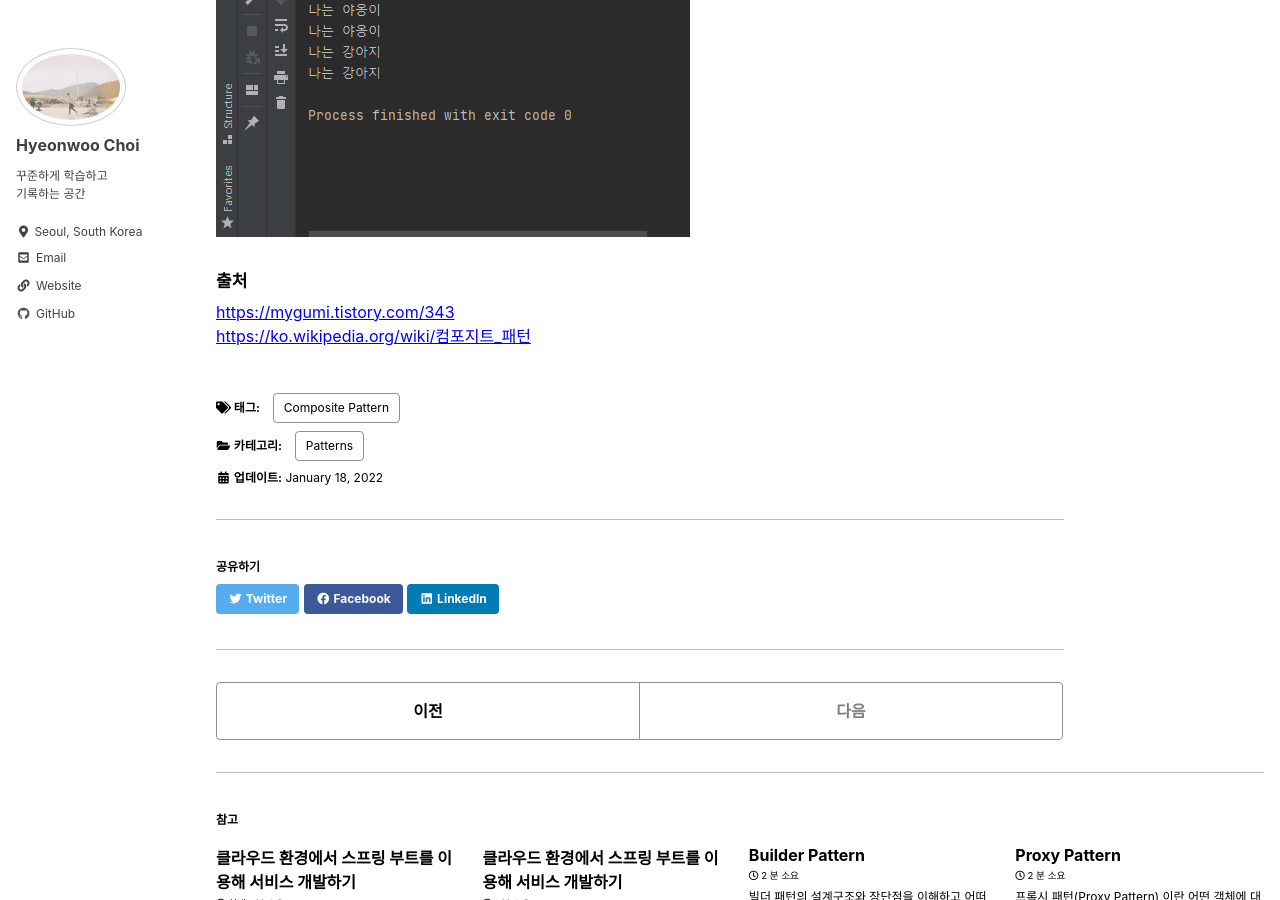
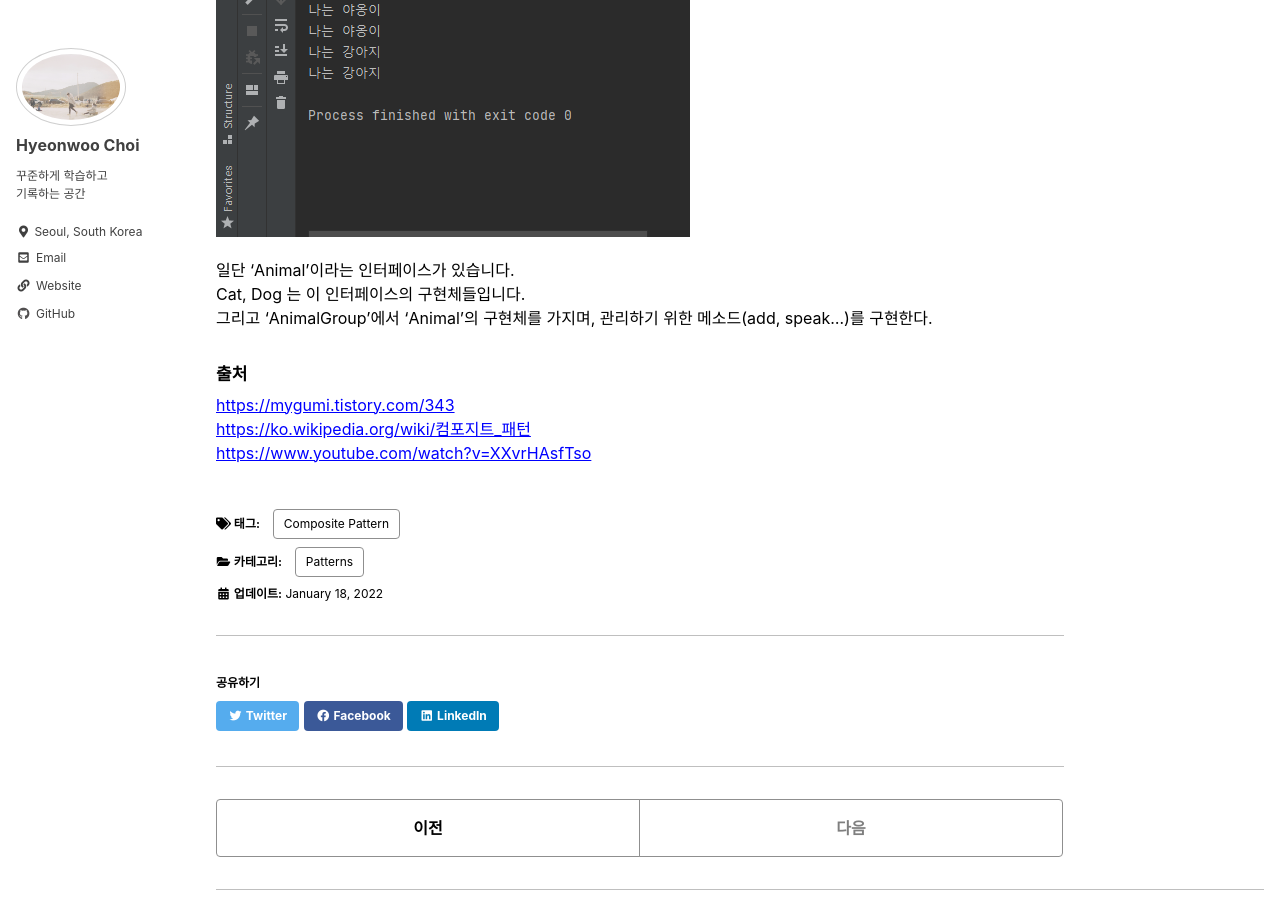
Before and after one commit to chzhrntmf1/chzhrntmf1.github.io, a Jekyll site: the page built from _posts/2022-01-18-post-Composite Pattern.md, in a window 1280 px wide and 900 px high, scrolled down 2858 px. Built offline with Jekyll 4.4.1, drawn with Linux system fonts in a browser that asks for light colours; cached includes are drawn as plain includes.

Commit message:
Update 2022-01-18-post-Composite Pattern.md

```diff
--- a/_posts/2022-01-18-post-Composite Pattern.md
+++ b/_posts/2022-01-18-post-Composite Pattern.md
@@ -105,10 +105,17 @@ public class Main {
 
 
 
+
+일단 'Animal'이라는 인터페이스가 있습니다.
+Cat, Dog 는 이 인터페이스의 구현체들입니다.
+그리고 'AnimalGroup'에서 'Animal'의 구현체를 가지며, 관리하기 위한 메소드(add, speak...)를 구현한다.
+
+
+
 #### 출처
    [https://mygumi.tistory.com/343](https://mygumi.tistory.com/343)
    [https://ko.wikipedia.org/wiki/컴포지트_패턴](https://ko.wikipedia.org/wiki/컴포지트_패턴)
-
+   [https://www.youtube.com/watch?v=XXvrHAsfTso](https://www.youtube.com/watch?v=XXvrHAsfTso)
 
 
 <!--
```
